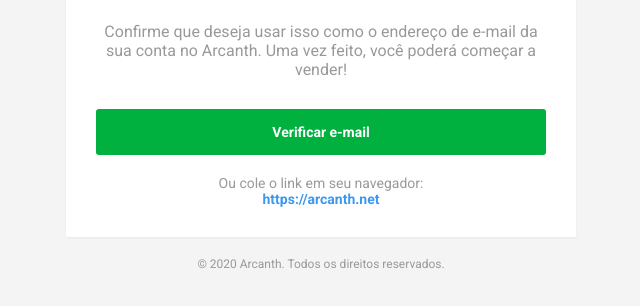
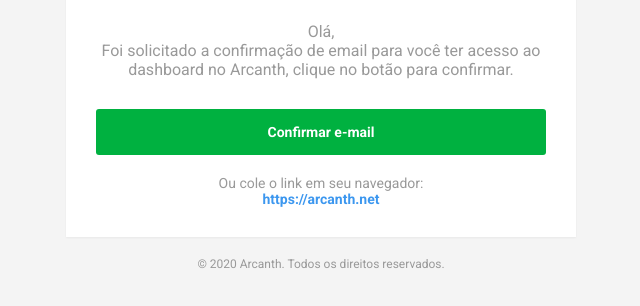
Before and after one commit to luanfj/arcanth-email, a plain HTML site: page confirm-email.html in a window 1280 px wide. Shown: the part 338-644 px from the top of the page, without its empty margins (319-959 px from the left). Drawn offline with Linux system fonts and the light colour scheme.

Commit message:
Update and rename index.html to confirm-email.html

```diff
--- a/index.html
+++ b/confirm-email.html
@@ -102,10 +102,13 @@
 
       <h3>Verifique seu e-mail</h3>
 
-      <p class="description">Confirme que deseja usar isso como o endereço de e-mail da sua conta no Arcanth. Uma vez feito, você poderá começar a vender!</p>
+      <p class="description">Olá,
+        <br />
+        Foi solicitado a confirmação de email para você ter acesso ao dashboard no Arcanth, clique no botão para confirmar.
+      </p>
 
       <div style="width: 100%; display: flex;">
-        <a href="#" class="btn-verify">Verificar e-mail</a>
+        <a href="#" class="btn-verify">Confirmar e-mail</a>
       </div>
 
       <p class="footer-link">Ou cole o link em seu navegador:
```
